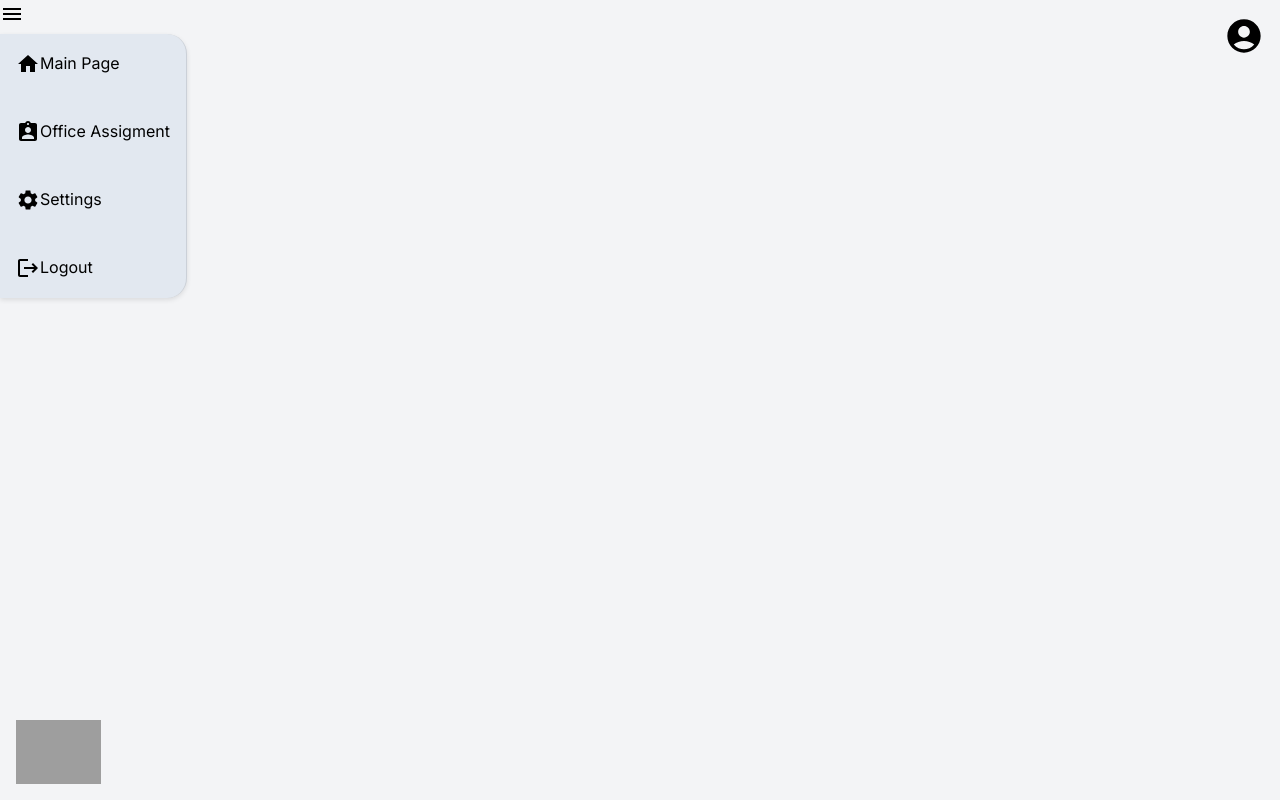
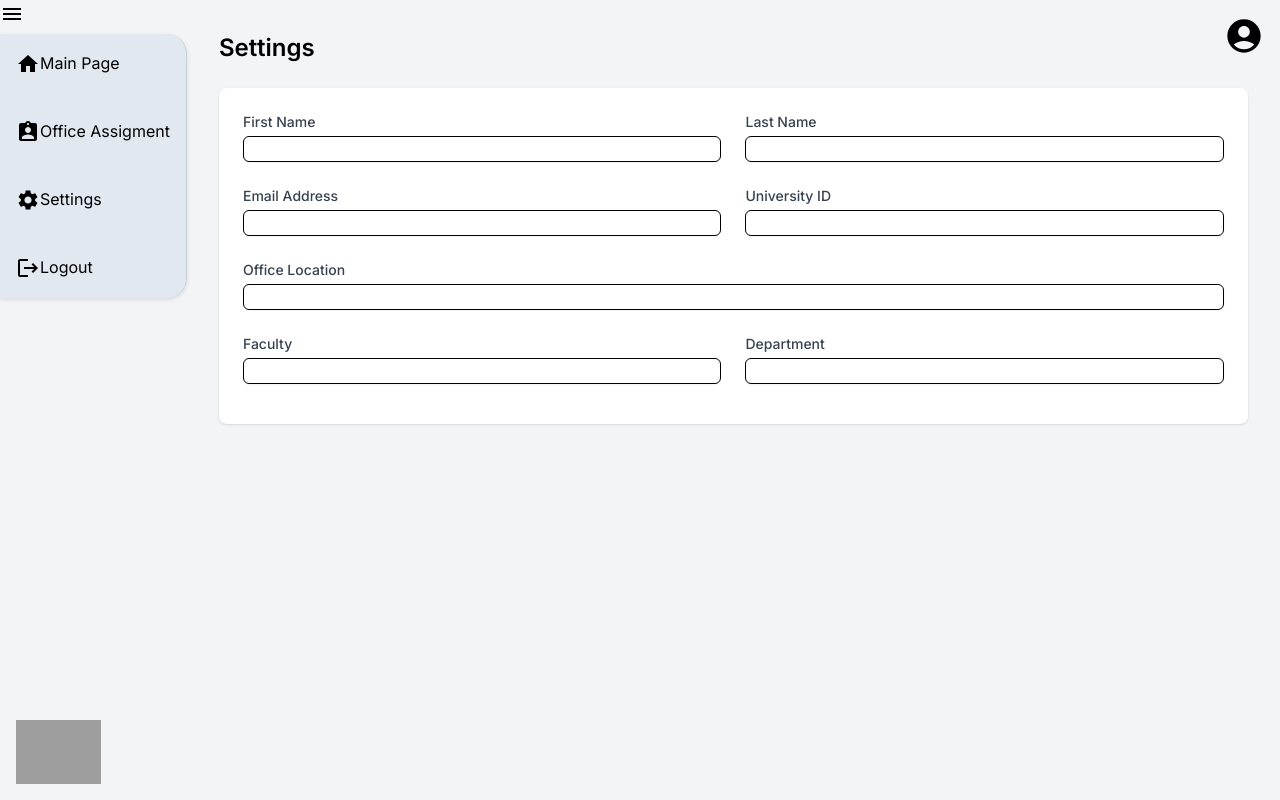
Before and after one commit to muhammadhamzaaamir960/office-assignment-webapp, a Next.js app: page /Settings in a window 1280 px wide. Built offline with nearby package versions, Linux system fonts and the light colour scheme; grey boxes are pictures that could not be loaded.

Commit message:
Update Settings Page

```diff
--- a/app/Settings/page.js
+++ b/app/Settings/page.js
@@ -2,22 +2,55 @@ import SideNavbar from "../components/SideNavbar";
 import Header from '../components/Header';
 import Logo from '../components/Logo';
 
+export const metadata = {
+  title: "Settings Page",
+};
 
-export const metadata = {
-    title : "Settings Page",
-    };
-const SettingsPage = () =>{
+const SettingsPage = () => {
   return (
     <div className="flex min-h-screen bg-gray-100">
-    <SideNavbar />
-    <div className="flex-1 flex flex-col">
-    <Header />
-    <Logo/>
+      <SideNavbar />
+      <div className="flex-1 flex flex-col">
+        <Header />
+        <main className="flex-1 p-8">
+          <h2 className="text-2xl font-semibold mb-6">Settings</h2>
+          <div className="bg-white shadow rounded-lg p-6">
+            <div className="grid grid-cols-2 gap-6 mb-4">
+              <div>
+                <label htmlFor="firstName" className="block text-sm font-medium text-gray-700">First Name</label>
+                <input type="text" id="firstName" name="firstName" className="mt-1 block w-full rounded-md border border-black shadow-sm focus:ring focus:ring-opacity-50" />
+              </div>
+              <div>
+                <label htmlFor="lastName" className="block text-sm font-medium text-gray-700">Last Name</label>
+                <input type="text" id="lastName" name="lastName" className="mt-1 block w-full rounded-md border border-black shadow-sm focus:ring focus:ring-opacity-50" />
+              </div>
+              <div>
+                <label htmlFor="email" className="block text-sm font-medium text-gray-700">Email Address</label>
+                <input type="email" id="email" name="email" className="mt-1 block w-full rounded-md border border-black shadow-sm focus:ring focus:ring-opacity-50" />
+              </div>
+              <div>
+                <label htmlFor="universityId" className="block text-sm font-medium text-gray-700">University ID</label>
+                <input type="text" id="universityId" name="universityId" className="mt-1 block w-full rounded-md border border-black shadow-sm focus:ring focus:ring-opacity-50" />
+              </div>
+              <div className="col-span-2">
+                <label htmlFor="officeLocation" className="block text-sm font-medium text-gray-700">Office Location</label>
+                <input type="text" id="officeLocation" name="officeLocation" className="mt-1 block w-full rounded-md border border-black shadow-sm focus:ring focus:ring-opacity-50" />
+              </div>
+              <div>
+                <label htmlFor="faculty" className="block text-sm font-medium text-gray-700">Faculty</label>
+                <input type="text" id="faculty" name="faculty" className="mt-1 block w-full rounded-md border border-black shadow-sm focus:ring focus:ring-opacity-50" />
+              </div>
+              <div>
+                <label htmlFor="department" className="block text-sm font-medium text-gray-700">Department</label>
+                <input type="text" id="department" name="department" className="mt-1 block w-full rounded-md border border-black shadow-sm focus:ring focus:ring-opacity-50" />
+              </div>
+            </div>
+          </div>
+          <Logo />
+        </main>
+      </div>
     </div>
- </div>
+  );
+}
 
-
-
-    )
-}
-export default SettingsPage
+export default SettingsPage;
```
